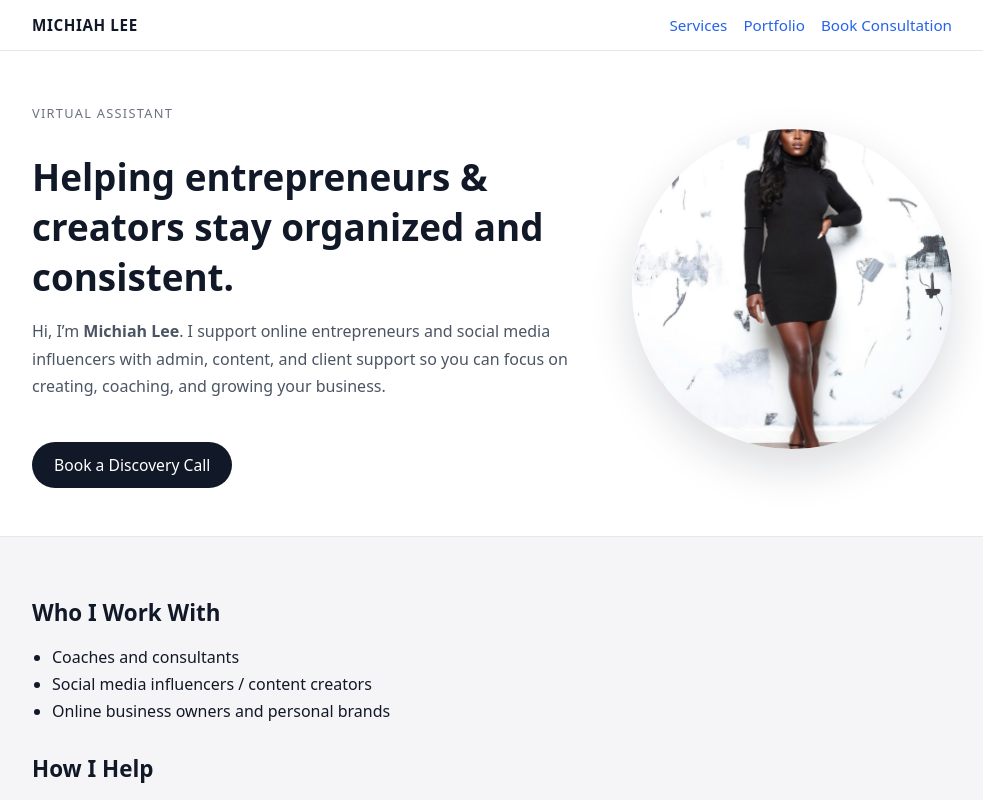
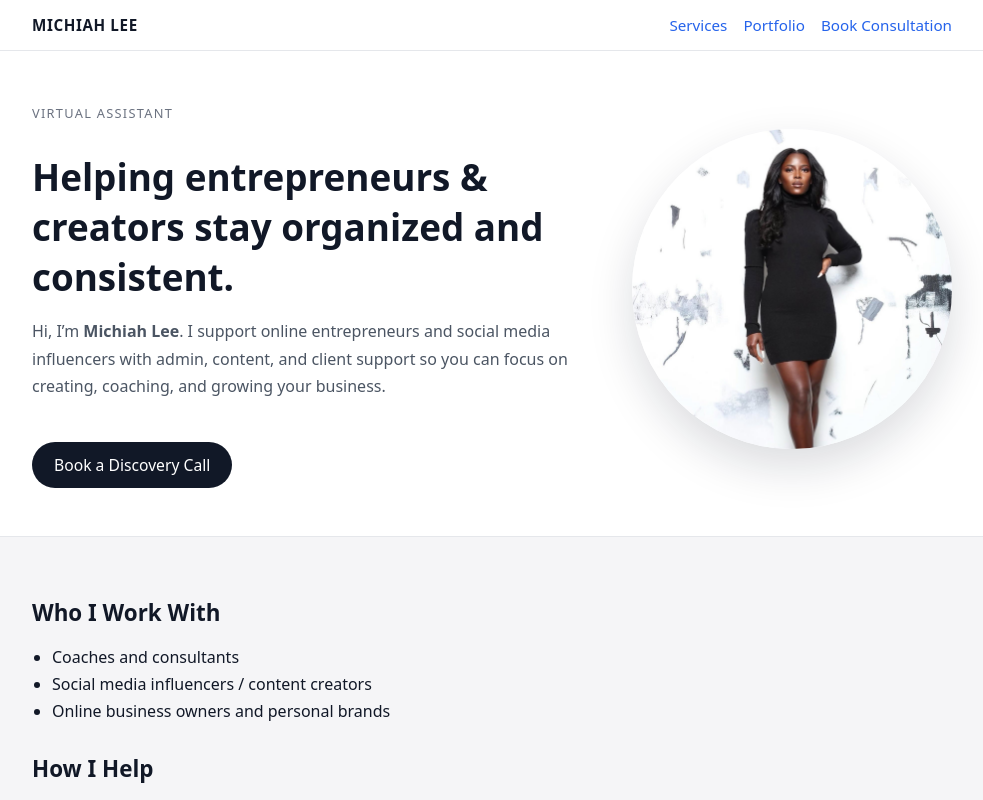
Before and after one commit to kanochi0/michiah-portfolio, a Next.js app: page / in a window 1280 px wide. Shown: the top 800 px of the page, without its empty margins (148-1131 px from the left). Built offline with nearby package versions, Linux system fonts and the light colour scheme.

Commit message:
Headshot reposition

```diff
--- a/app/globals.css
+++ b/app/globals.css
@@ -161,6 +161,7 @@ a:hover {
 .hero-photo {
   border-radius: 999px;
   object-fit: cover;
+  object-position: top center;
   box-shadow: 0 18px 45px rgba(15, 23, 42, 0.15);
 }
 
```
